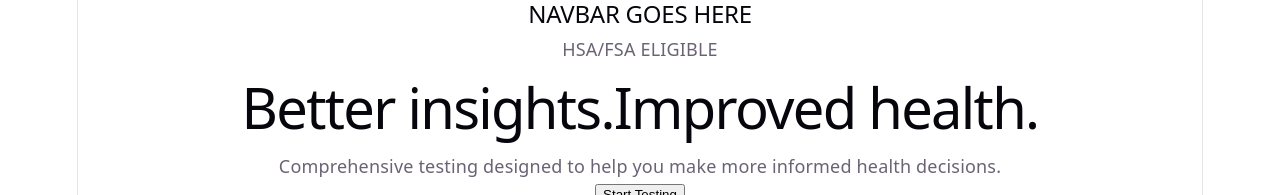
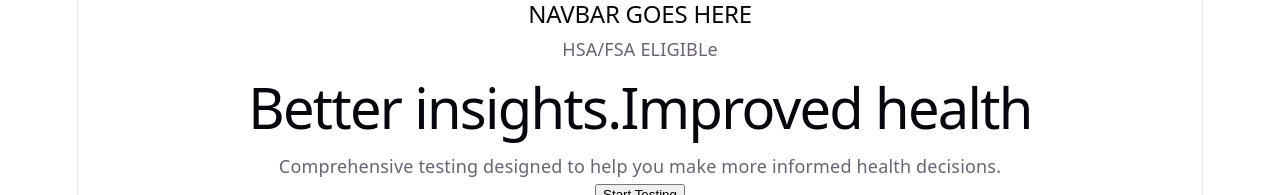
Before and after one commit to Okoronkwo-Franklyn/Avio-Landing-Page-, a React (Vite) app: page / in a window 1280 px wide. Shown: the top 195 px of the page. Built offline with nearby package versions, Linux system fonts and the light colour scheme.

Commit message:
added hero content and badge

```diff
--- a/src/components/Hero.jsx
+++ b/src/components/Hero.jsx
@@ -9,14 +9,14 @@ function Hero() {
           {/* LEFT SIDE */}
           <div className="pt-2">
             {/* Eligibility badge */}
-            <Badge className="mb-6">HSA/FSA ELIGIBLE</Badge>
+            <Badge className="mb-6">HSA/FSA ELIGIBLe</Badge>
             <Badge tone="dark"></Badge>
 
             {/* Heading */}
             <h1 className="text-[40px] font-medium leading-[0.95]  text-black sm:text-[60px]">
               Better insights.
 
-              <span className="block text-stone-600">Improved health.</span>
+              <span className="block text-stone-600">Improved health</span>
             </h1>
 
             {/* Description */}
```
